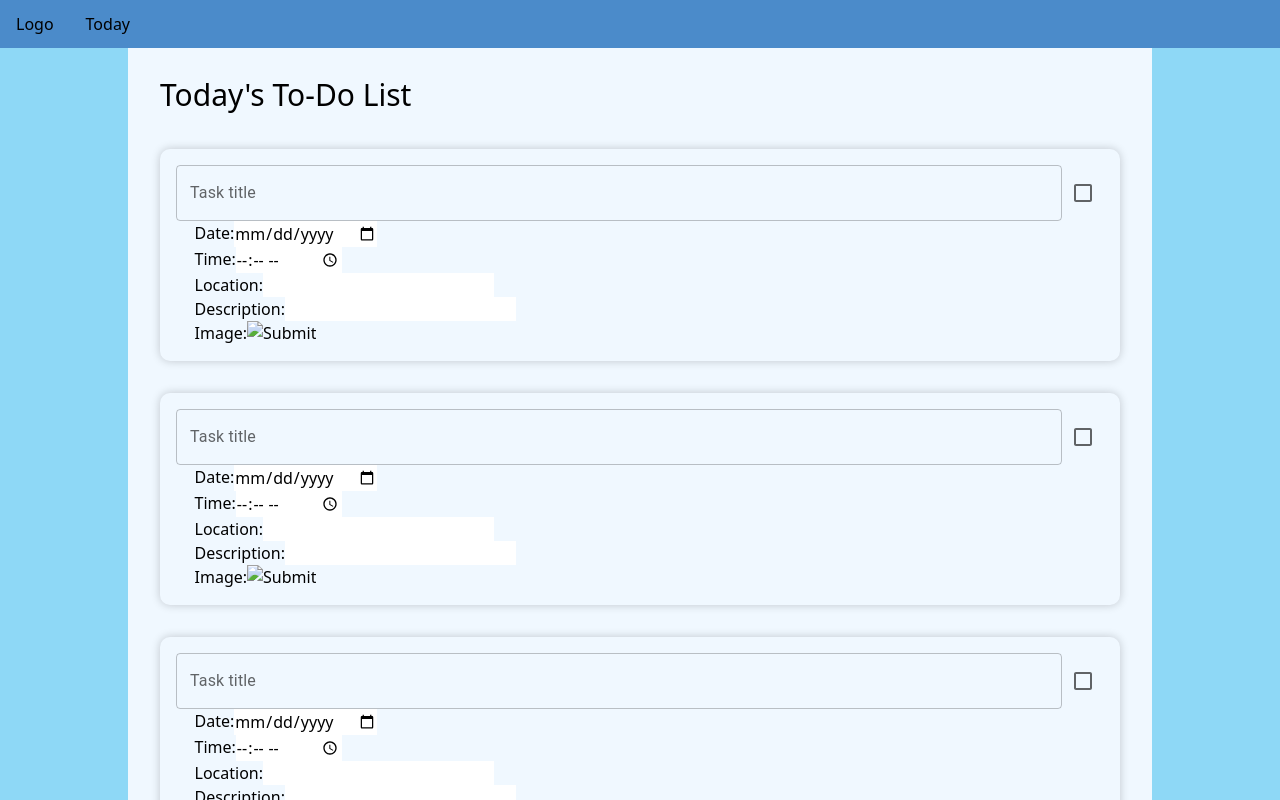
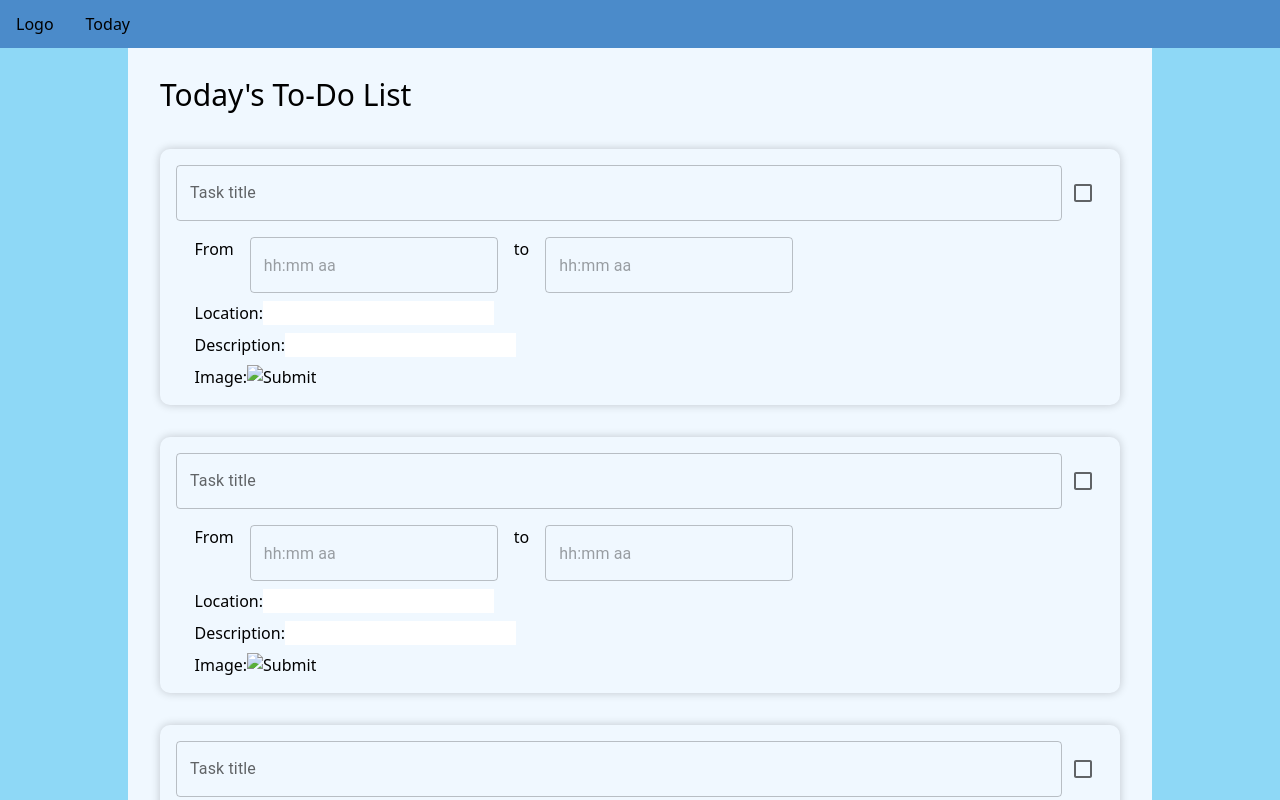
Before and after one commit to boey-kwan/gemini, a React (Vite) app in the folder client/: page /today in a window 1280 px wide. Built offline with nearby package versions, Linux system fonts and the light colour scheme.

Commit message:
Update task fields

```diff
--- a/client/package.json
+++ b/client/package.json
@@ -13,6 +13,8 @@
     "@emotion/react": "^11.11.4",
     "@emotion/styled": "^11.11.5",
     "@mui/material": "^5.15.15",
+    "@mui/x-date-pickers": "^7.3.1",
+    "dayjs": "^1.11.10",
     "react": "^18.2.0",
     "react-dom": "^18.2.0"
   },
--- a/client/src/App.css
+++ b/client/src/App.css
@@ -154,6 +154,10 @@ h2, .h2 {
 
 .task-details {
   margin-left: 2%;
+  display: flex;
+  flex-direction: column;
+  padding-top: 1em;
+  row-gap: .5em;
 }
 
 .checkbox {
--- a/client/src/components/Task.jsx
+++ b/client/src/components/Task.jsx
@@ -1,15 +1,26 @@
 import '../App.css'
 import { useState } from 'react';
 import { Checkbox, TextField } from '@mui/material'
+import { LocalizationProvider } from '@mui/x-date-pickers/LocalizationProvider';
+import { AdapterDayjs } from '@mui/x-date-pickers/AdapterDayjs';
+import { TimePicker } from '@mui/x-date-pickers/TimePicker';
 
 export default function Task() {
 
     const [checked, setChecked] = useState(false);
-    const [date, setDate] = useState([]);
-    const [time, setTime] = useState([]);
-    const [location, setLocation] = useState([]);
-    const [description, setDescription] = useState([]);
-    const [image, setImage] = useState([]);
+
+    // Whether or not the user has enabled each field
+    const [showDescriptionField, setShowDescriptionField] = useState(false);
+    const [showTimeField, setShowTimeField] = useState(false);
+    const [showLocationField, setShowLocationField] = useState(false);
+    const [showImageField, setShowImageField] = useState(false);
+
+    // The current content of each field
+    const [description, setDescription] = useState("desc");
+    const [startTime, setStartTime] = useState(null);
+    const [endTime, setEndTime] = useState(null);
+    const [location, setLocation] = useState("loc");
+    const [image, setImage] = useState("im");
 
     return (
       <div>
@@ -17,29 +28,35 @@ export default function Task() {
         <div className="task">
 
             <div className='row' style={{height: 'fit-content'}}>
-                <TextField id='task-title-field' label="Task title" variant='outlined' fullWidth/>
+                <TextField
+                    id='task-title-field'
+                    label="Task title"
+                    variant='outlined'
+                    fullWidth/>
+
+                    {/* todo: change field height, and make it bold */}
 
                 <Checkbox
                     checked={checked}
                     onClick={() => {
                         setChecked(!checked);
                     }}
-                />
+                    />
 
             </div>
             <form className="task-details">
 
-                {/* Date */}
-                <div>
-                    <label for="date">Date:</label>
-                    <input type="date" id="date" name="date"/>
-                </div>
+                {/* Time Range */}
+                <LocalizationProvider dateAdapter={AdapterDayjs}>
+                    <div className='row' style={{justifyContent: 'flex-start', columnGap: '1em'}}>
+                        From
+                        <TimePicker value={startTime} onChange={(x) => { if (x) setStartTime(x) }}/>
+                        to
+                        {/* Todo: Make end time optional */}
+                        <TimePicker value={endTime} onChange={(x) => { if (x) setEndTime(x) }}/>
+                    </div>
+                </LocalizationProvider>
 
-                {/* Time */}
-                <div>
-                    <label for="time">Time:</label>
-                    <input type="time" id="time" name="time"/>
-                </div>
                 {/* Location */}
                 <div>
                     <label for="location">Location:</label>
```
Also changed, not shown: 1 other file (tests, documents, lock files or other folders).
